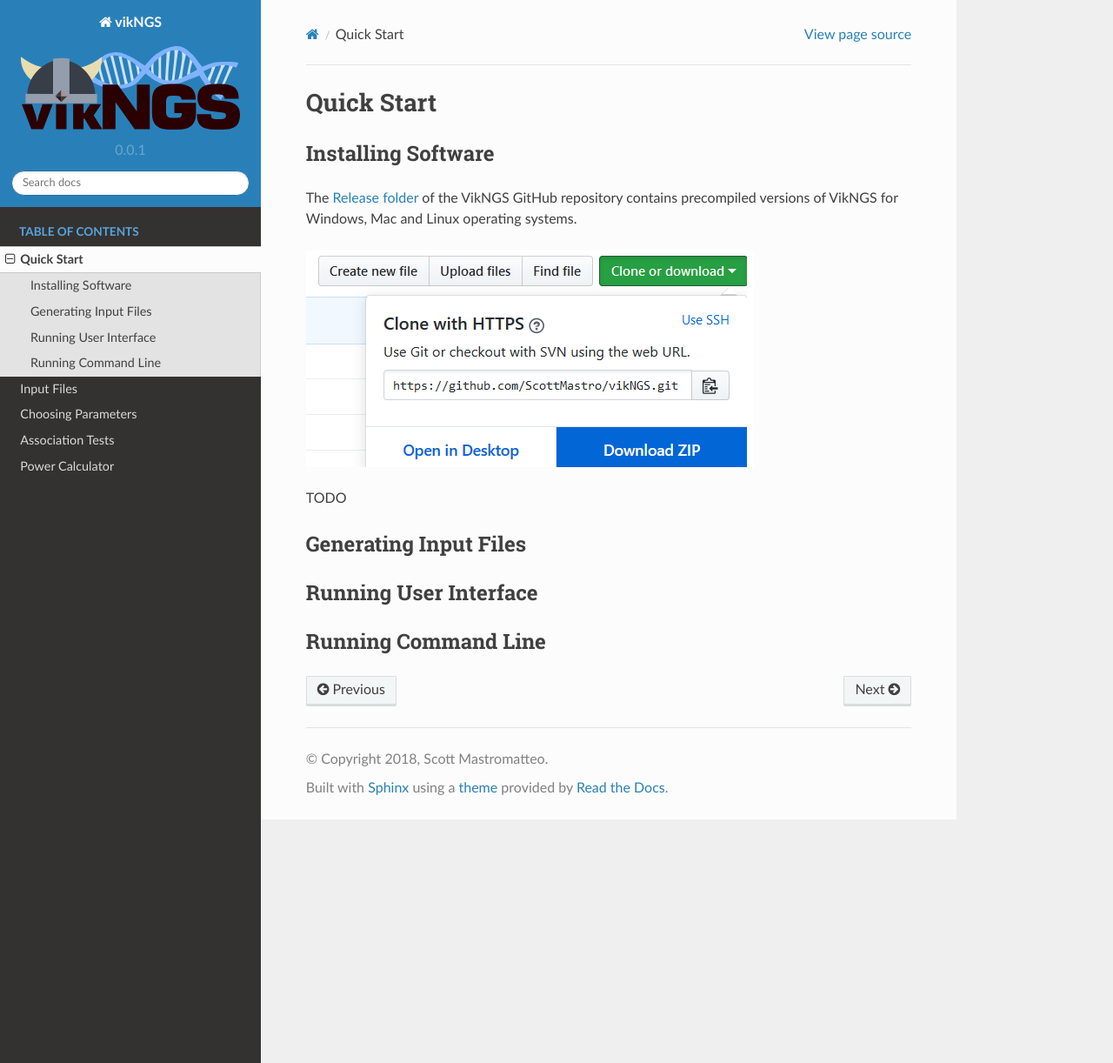
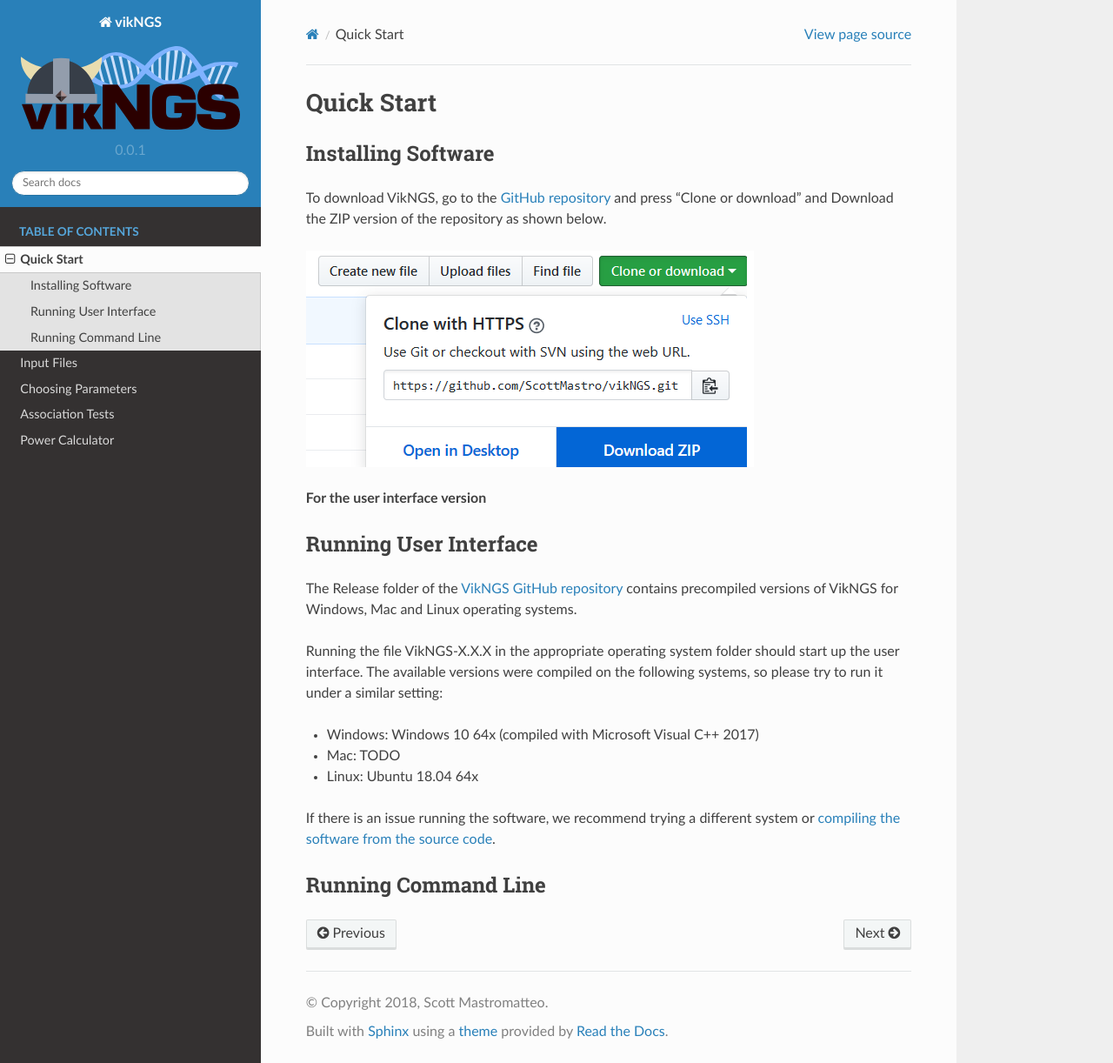
Before and after one commit to ScottMastro/vikngsdocs, a Sphinx documentation site: the page built from source/quick_start.rst, in a window 1280 px wide and 1222 px high. Shown: the whole window at 87% size. Built offline with Sphinx 7.4.7 and the Read the Docs theme 2.0.0, drawn with Linux system fonts in a browser that asks for light colours.

Commit message:
user interface section

```diff
--- a/source/quick_start.rst
+++ b/source/quick_start.rst
@@ -6,22 +6,27 @@
 Installing Software
 ------------------------------
 
-The `Release folder <https://github.com/ScottMastro/vikNGS/tree/master/Release>`_ of the VikNGS GitHub repository contains precompiled versions of VikNGS for Windows, Mac and Linux operating systems.
+To download VikNGS, go to the `GitHub repository <https://github.com/ScottMastro/vikNGS/tree/master/>`_ and press "Clone or download" and Download the ZIP version of the repository as shown below.
 
 .. figure:: resources/download.png
 
-
-
-TODO
-
-Generating Input Files
-------------------------------
-
-
+**For the user interface version**
 
 Running User Interface
 ------------------------------
 
+The Release folder of the `VikNGS GitHub repository <https://github.com/ScottMastro/vikNGS/tree/master/>`_ contains precompiled versions of VikNGS for Windows, Mac and Linux operating systems.
+
+Running the file VikNGS-X.X.X in the appropriate operating system folder should start up the user interface. The available versions were compiled on the following systems, so please try to run it under a similar setting:
+
+* Windows: Windows 10 64x (compiled with Microsoft Visual C++ 2017)
+
+* Mac: TODO
+
+* Linux: Ubuntu 18.04 64x
+
+If there is an issue running the software, we recommend trying a different system or  :ref:`compiling the software from the source code<source_code>`.
+
 
 Running Command Line
 ------------------------------
```
